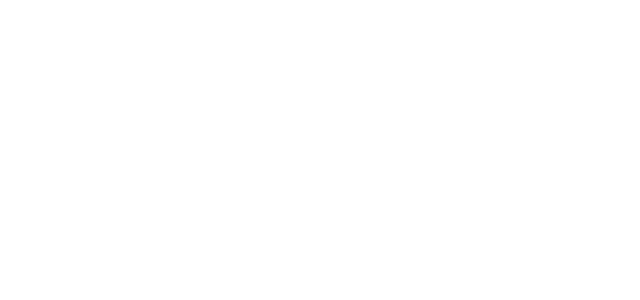
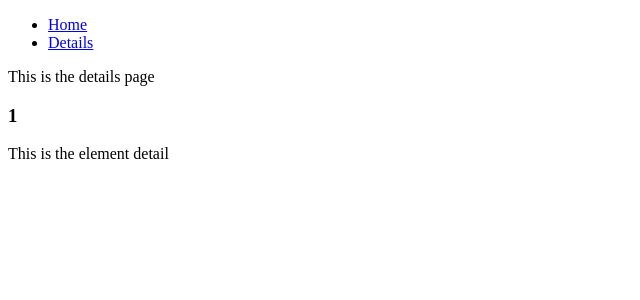
Before and after one commit to andrianarivo/covid-19-metrics, a React (Create React App) app: page /details/1 in a window 1280 px wide. Before the commit this address had no page. Shown: the top 300 px of the page, without its empty margins (0-640 px from the left). Built offline with nearby package versions, Linux system fonts and the light colour scheme.

Commit message:
dynamic routing setup

```diff
--- a/public/index.html
+++ b/public/index.html
@@ -1,20 +1,20 @@
 <!DOCTYPE html>
 <html lang="en">
 <head>
-    <meta charset="utf-8" />
-    <link rel="icon" href="%PUBLIC_URL%/favicon.ico" />
-    <meta name="viewport" content="width=device-width, initial-scale=1" />
-    <meta name="theme-color" content="#000000" />
+    <meta charset="utf-8"/>
+    <link rel="icon" href="%PUBLIC_URL%/favicon.ico"/>
+    <meta name="viewport" content="width=device-width, initial-scale=1"/>
+    <meta name="theme-color" content="#000000"/>
     <meta
             name="description"
             content="Web site created using create-react-app"
     />
-    <link rel="apple-touch-icon" href="%PUBLIC_URL%/logo192.png" />
+    <link rel="apple-touch-icon" href="%PUBLIC_URL%/logo192.png"/>
     <!--
       manifest.json provides metadata used when your web app is installed on a
       user's mobile device or desktop. See https://developers.google.com/web/fundamentals/web-app-manifest/
     -->
-    <link rel="manifest" href="%PUBLIC_URL%/manifest.json" />
+    <link rel="manifest" href="%PUBLIC_URL%/manifest.json"/>
     <!--
       Notice the use of %PUBLIC_URL% in the tags above.
       It will be replaced with the URL of the `public` folder during the build.
@@ -24,7 +24,7 @@
       work correctly both with client-side routing and a non-root public URL.
       Learn how to configure a non-root public URL by running `npm run build`.
     -->
-    <title>React App</title>
+    <title>FAANG Stats</title>
 </head>
 <body>
 <noscript>You need to enable JavaScript to run this app.</noscript>
--- a/src/App.js
+++ b/src/App.js
@@ -2,6 +2,7 @@
 import Layout from './components/Layout';
 import Home from './routes/Home';
 import Details from './routes/Details';
+import ElementDetail from './routes/ElementDetail';
 
 function App() {
   return (
@@ -9,7 +10,9 @@
       <Routes>
         <Route path="/" element={<Layout />}>
           <Route index element={<Home />} />
-          <Route path="details" element={<Details />} />
+          <Route path="details" element={<Details />}>
+            <Route path=":slug" element={<ElementDetail />} />
+          </Route>
         </Route>
       </Routes>
     </BrowserRouter>
--- a/src/components/Layout.js
+++ b/src/components/Layout.js
@@ -1,9 +1,11 @@
 import { Outlet } from 'react-router-dom';
+import NavBar from './NavBar';
 
 export default function Layout() {
   return (
-    <Layout>
+    <>
+      <NavBar />
       <Outlet />
-    </Layout>
+    </>
   );
 }
--- a/src/components/NavBar.js
+++ b/src/components/NavBar.js
@@ -8,7 +8,15 @@
   return (
     <nav>
       <ul>
-        {links.map((link) => <li><NavLink to={link.path}>{link.name}</NavLink></li>)}
+        {
+            links.map(
+              (link) => (
+                <li key={link.path}>
+                  <NavLink to={link.path}>{link.name}</NavLink>
+                </li>
+              ),
+            )
+          }
       </ul>
     </nav>
   );
--- a/src/routes/Details.js
+++ b/src/routes/Details.js
@@ -1,7 +1,10 @@
+import { Outlet } from 'react-router-dom';
+
 export default function Details() {
   return (
     <div>
       This is the details page
+      <Outlet />
     </div>
   );
 }
--- /dev/null
+++ b/src/routes/ElementDetail.js
@@ -0,0 +1,11 @@
+import { useParams } from 'react-router-dom';
+
+export default function ElementDetail() {
+  const { slug } = useParams();
+  return (
+    <div>
+      <h3>{slug}</h3>
+      This is the element detail
+    </div>
+  );
+}
```
Lines whose indentation alone changed are shown as unchanged.
